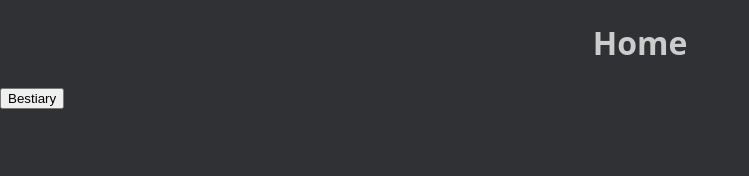
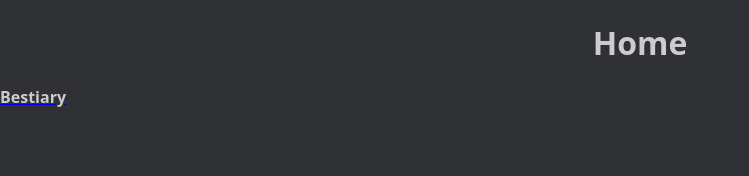
Before and after one commit to Marcel-FR/capstone-project, a Next.js app: page / in a window 1280 px wide. Shown: the top 176 px of the page, without its empty margins (0-749 px from the left). Built offline with nearby package versions, Linux system fonts and the light colour scheme.

Commit message:
remove <button> from every Link in the app and insert a StyledLink instead

```diff
--- a/pages/index.js
+++ b/pages/index.js
@@ -8,7 +8,7 @@ export default function Home() {
         <Heading>Home</Heading>
       </main>
       <Link href="/bestiary">
-        <button>Bestiary</button>
+        <StyledLink>Bestiary</StyledLink>
       </Link>
     </>
   );
@@ -17,3 +17,9 @@ export default function Home() {
 const Heading = styled.h1`
   text-align: center;
 `;
+
+const StyledLink = styled.a`
+  color: #CCCCCC;
+  font-weight: bold;
+  text-decoration: none;
+`;
```
Also changed, not shown: pages/bestiary/index.js (+7 -1 lines).
